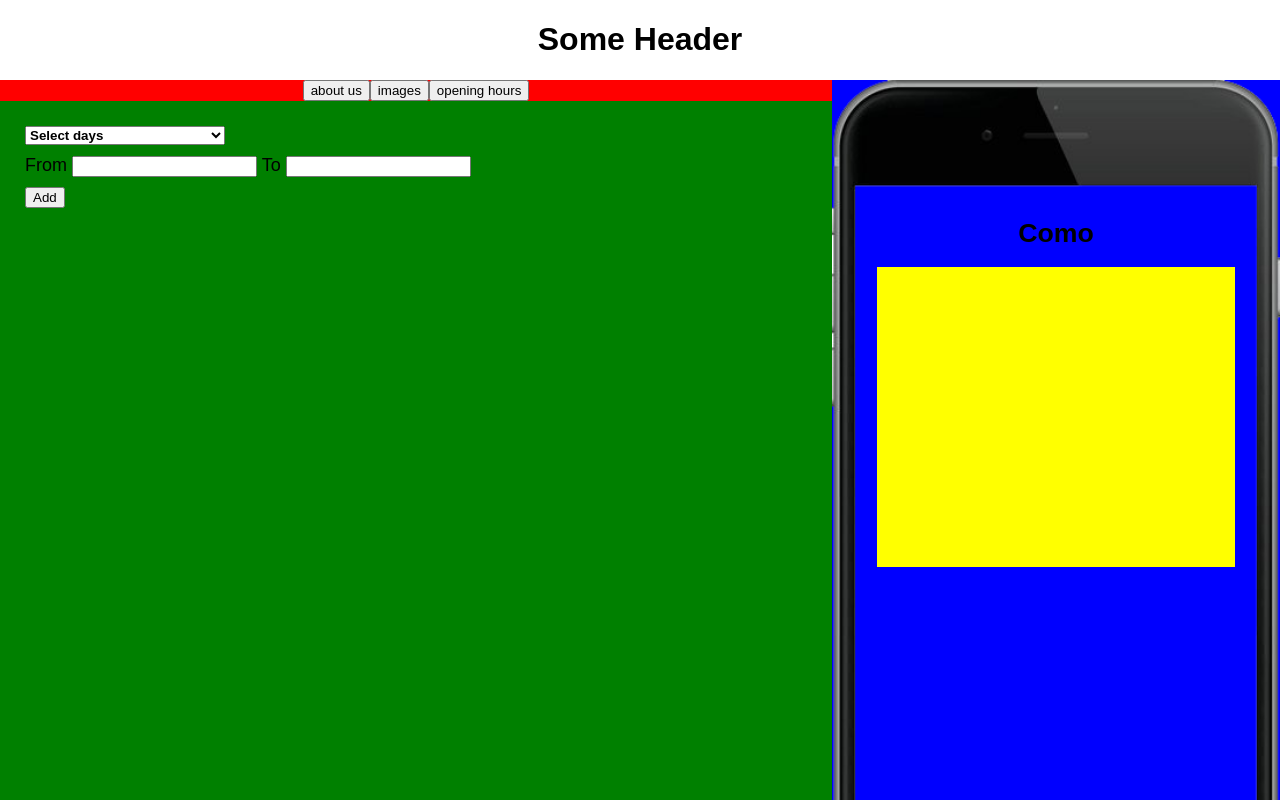
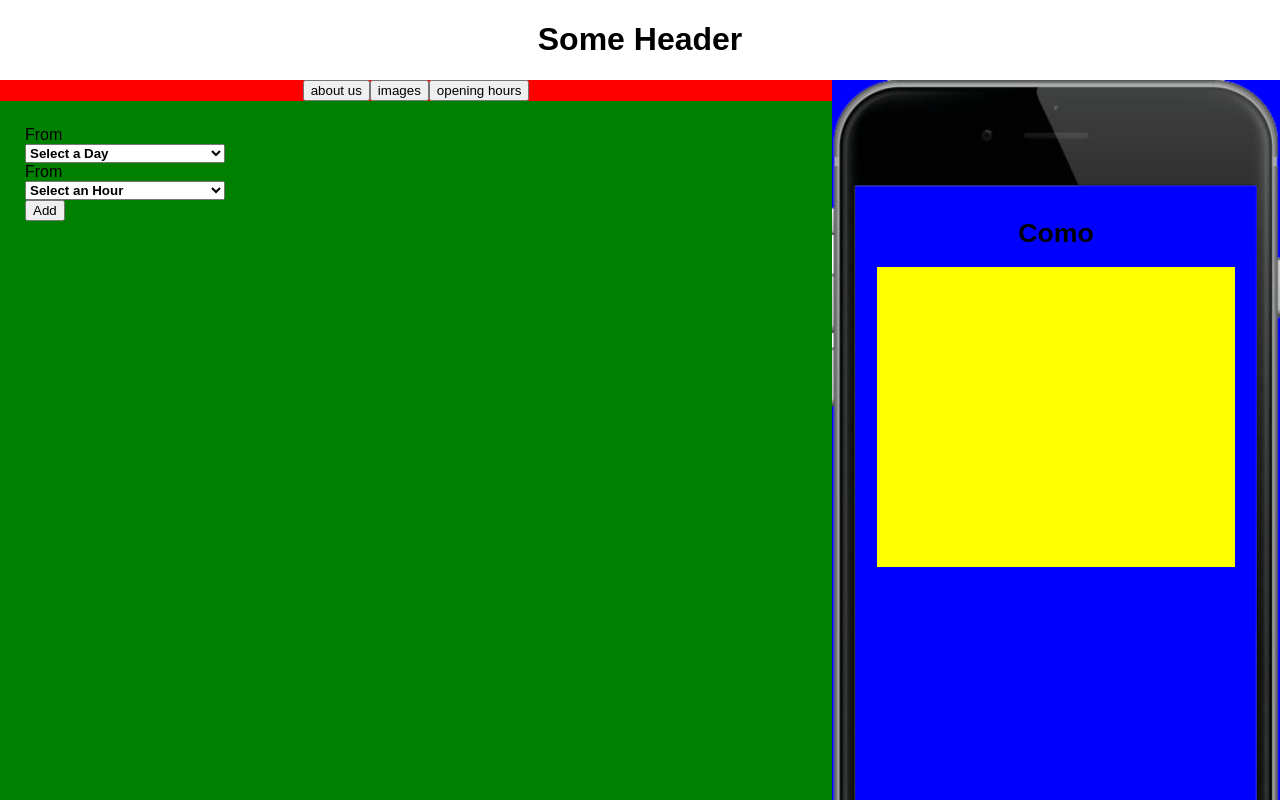
Before and after one commit to nushicoco/AppMocks, a React (Create React App) app in the folder client/: page / in a window 1280 px wide. Both pictures are taken after a click on the button "opening hours". Shown: the top 800 px of the page. Built offline with nearby package versions, Linux system fonts and the light colour scheme.

Commit message:
added opening hours form (still need to do the view)

```diff
--- a/client/src/components/openingHours/daysChooser.js
+++ b/client/src/components/openingHours/daysChooser.js
@@ -10,49 +10,47 @@ import {DaysInWeek} from '../../consts'
 export default class DaysChooser extends React.Component {
   constructor (props) {
     super(props)
-    this.days = new Set()
-  }
-  showCheckboxes() {
-    let checkboxes = document.getElementById("checkboxes");
-    if (!this.expanded) {
-      checkboxes.style.display = "block";
-      this.expanded = true;
-    } else {
-      checkboxes.style.display = "none";
-      this.expanded = false;
+    this.state = {
+      days:{},
+      startSelectedIndex: 0
     }
   }
+  updateStartDay(e) {
+    let days = { start: e.target.value }
+    this.setState({
+      startSelectedIndex:e.target.selectedIndex,
+      days
+    })
+    this.props.updateDays(days)
+  }
 
-  updateDays(e) {
-    let index = +e.target.attributes["data-index"].value
-    // this.days[index] = !this.days[index]
-    if (this.days.has(index)){
-      this.days.delete(index)
-    }else{
-      this.days.add(index)
+  updateEndDay(e) {
+    let days = {
+        start:this.state.days.start,
+        end: e.target.value
     }
-    this.props.updateDays(this.days)
+    this.setState({days})
+    this.props.updateDays(days)
   }
 
   render() {
     return (
       <div className="multiselect">
-        <div className="selectBox" onClick={() => this.showCheckboxes()}>
-          <select>
-            <option>Select days</option>
+        <div className="selectBox">
+          From
+          <select onChange={(e) => this.updateStartDay(e)}>
+            <option>Select a Day</option>
+          { DaysInWeek.map((day,index) => <option data-index={index} key={index}>{day}</option>)}
           </select>
-          <div className="overSelect"></div>
-        </div>
-        <div id="checkboxes">
-          { DaysInWeek.map((day,index) => {
-            return (<label htmlFor={day} key={day} className="days-label">
-              <input type="checkbox" id={day} data-index={index} onChange={(e) => this.updateDays(e)}/>
-              {day}
-            </label>)})}
+          { this.state.days.start &&
+          <span> TO
+            <select onChange={(e) => this.updateEndDay(e)}>
+          { DaysInWeek.slice(this.state.startSelectedIndex - 1).map((day,index) => <option data-index={index} key={index}>{day}</option>)}
+          </select>
+          </span>
+          }
         </div>
       </div>
     )
   }
 }
-
-// export default DaysChooser
--- /dev/null
+++ b/client/src/components/openingHours/hoursChooser.js
@@ -0,0 +1,57 @@
+/**
+ * Created by einavcarmon on 15/08/2017.
+ */
+import React from 'react'
+
+import './openingHours.css'
+
+const Hours = Array.from(new Array(24),(val,index)=>index);
+
+
+export default class HoursChooser extends React.Component {
+  constructor (props) {
+    super(props)
+    this.state = {
+      hours:{},
+      startSelectedIndex: 0
+    }
+  }
+
+  updateStartHour(e) {
+    let hours = { start: e.target.value}
+    this.setState({
+      startSelectedIndex:e.target.selectedIndex,
+      hours})
+    this.props.updateHours(hours)
+  }
+
+  updateEndHour(e) {
+    let hours = {
+        start:this.state.hours.start,
+        end: e.target.value
+    }
+    this.setState({hours})
+    this.props.updateHours(hours)
+  }
+
+  render() {
+    return (
+      <div className="multiselect">
+        <div className="selectBox">
+          From
+          <select onChange={(e) => this.updateStartHour(e)}>
+            <option>Select an Hour</option>
+          { Hours.map((hour,index) => <option data-index={index} key={index}>{`${hour}:00`}</option>)}
+          </select>
+          { this.state.hours.start &&
+          <span> TO
+            <select onChange={(e) => this.updateEndHour(e)}>
+          { Hours.slice(this.state.startSelectedIndex - 1).map((hour,index) => <option data-index={index} key={index}>{`${hour}:00`}</option>)}
+          </select>
+          </span>
+          }
+        </div>
+      </div>
+    )
+  }
+}
--- a/client/src/components/openingHours/newOpeningHours.js
+++ b/client/src/components/openingHours/newOpeningHours.js
@@ -3,35 +3,41 @@
  */
 import React from 'react'
 import DaysChooser from './daysChooser'
+import HoursChooser from './hoursChooser'
 
 import './openingHours.css'
 
 export default class NewOpeningHours extends React.Component {
-  getDays(daysArray){
-    this.days = daysArray
+
+  constructor () {
+    super()
+    this.state = {
+      days: {},
+      hours: {}
+    }
+  }
+
+  getDays(days){
+    this.setState({days})
+  }
+  getHours(hours){
+    this.setState({hours})
   }
 
   addClicked() {
     let newOpeningHours = {
-      days:this.days,
-      start: this.start,
-      end: this.end
+      days: this.state.days,
+      hours: this.state.hours
     }
 
     this.props.handleAdd(newOpeningHours)
-  }
-
-  hourChanged (e,type){
-    this[type] = e.target.value
   }
 
   render () {
     return (
       <div>
         <DaysChooser updateDays={this.getDays.bind(this)}/>
-        <div className="field-label">
-          From <input onChange={(e) => this.hourChanged(e,"start")}/> To <input onChange={(e) => this.hourChanged(e,"end")}/>
-        </div>
+        <HoursChooser updateHours={this.getHours.bind(this)}/>
         <button onClick={() => this.addClicked()}>Add</button>
       </div>
     )
--- a/client/src/components/openingHours/openingHoursForm.js
+++ b/client/src/components/openingHours/openingHoursForm.js
@@ -4,7 +4,6 @@
 import React, { Component } from 'react'
 
 import NewOpeningHours from './newOpeningHours'
-import {DaysInWeek} from '../../consts'
 
 
 import './openingHours.css'
@@ -33,17 +32,17 @@ export default class OpeningHoursForm extends Component {
     this.props.updateState("openingHours", arr)
   }
 
-  getPrettyDays(daysSet){
-    let ret = []
-    for (let day of daysSet){
-      ret.push(DaysInWeek[day])
+  getPretty(time){
+    if (!time.end || time.start === time.end){
+      return time.start
     }
-    return ret.join(",")
+      return `${time.start} - ${time.end}`
+
   }
 
   renderHour(openingHour){
     return (
-      <div>{this.getPrettyDays(openingHour.days)} {openingHour.start} - {openingHour.end}</div>
+      <div>{`${this.getPretty(openingHour.days)} ${this.getPretty(openingHour.hours)}`}</div>
     )
   }
 
```
